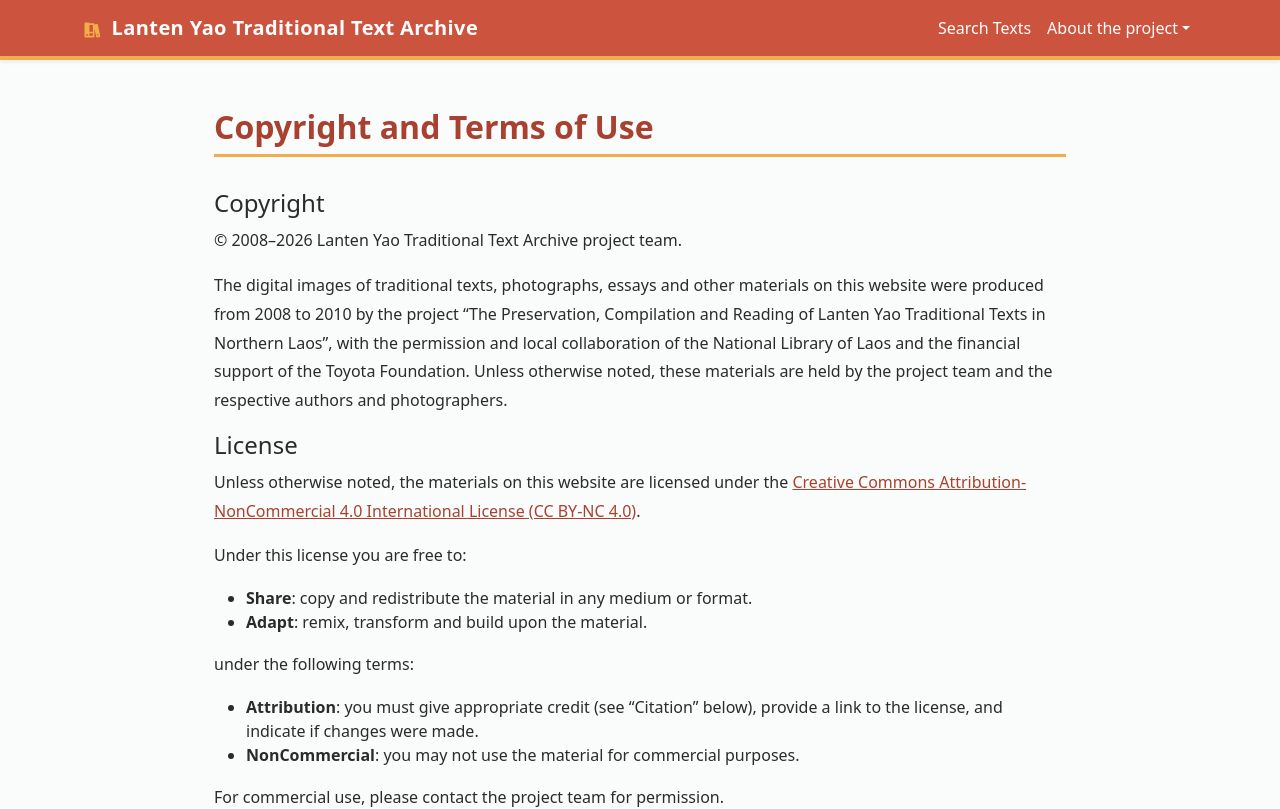
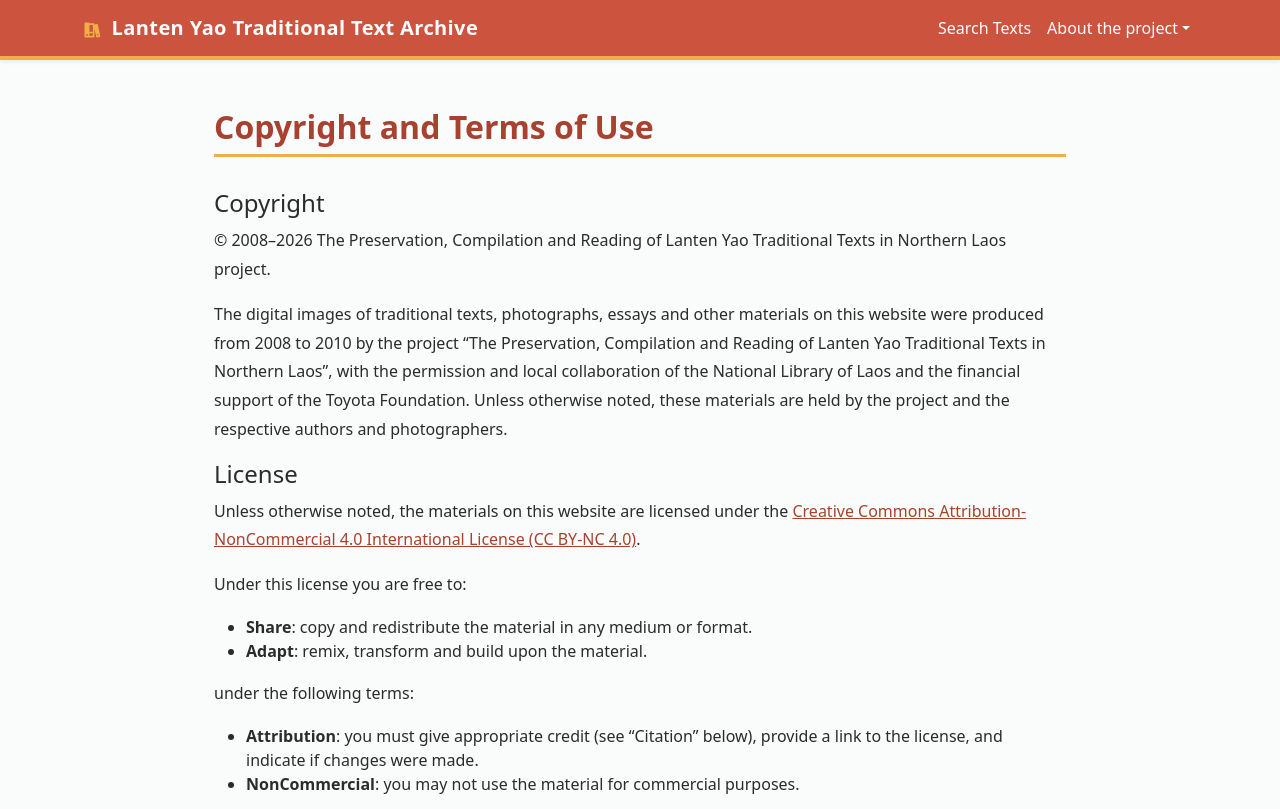
Before and after one commit to tomishing/LantenYaoTraditionalText, a React (Vite) app in the folder client/: page /copyright in a window 1280 px wide. Shown: the top 809 px of the page. Built offline with nearby package versions, Linux system fonts and the light colour scheme; no server answers.

Commit message:
Name the research project as copyright holder
Co-Authored-By: Claude Opus 5.5 <noreply@anthropic.com>

```diff
--- a/client/src/pages/Copyright.jsx
+++ b/client/src/pages/Copyright.jsx
@@ -8,8 +8,8 @@ const Copyright = () => {
                 <br />
                 <h4>Copyright</h4>
                 <p>
-                    © 2008–2026 Lanten Yao Traditional Text Archive project
-                    team.
+                    © 2008–2026 The Preservation, Compilation and Reading of
+                    Lanten Yao Traditional Texts in Northern Laos project.
                 </p>
                 <p>
                     The digital images of traditional texts, photographs,
@@ -19,7 +19,7 @@ const Copyright = () => {
                     Northern Laos”, with the permission and local collaboration
                     of the National Library of Laos and the financial support
                     of the Toyota Foundation. Unless otherwise noted, these
-                    materials are held by the project team and the respective
+                    materials are held by the project and the respective
                     authors and photographers.
                 </p>
 
```
